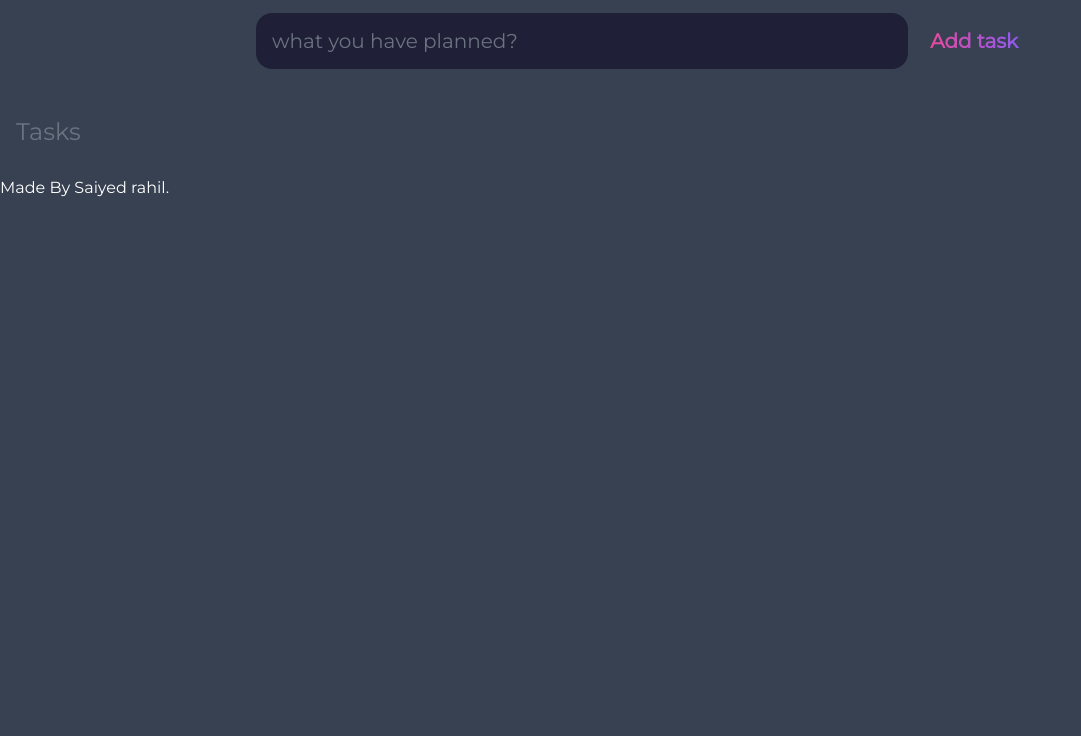
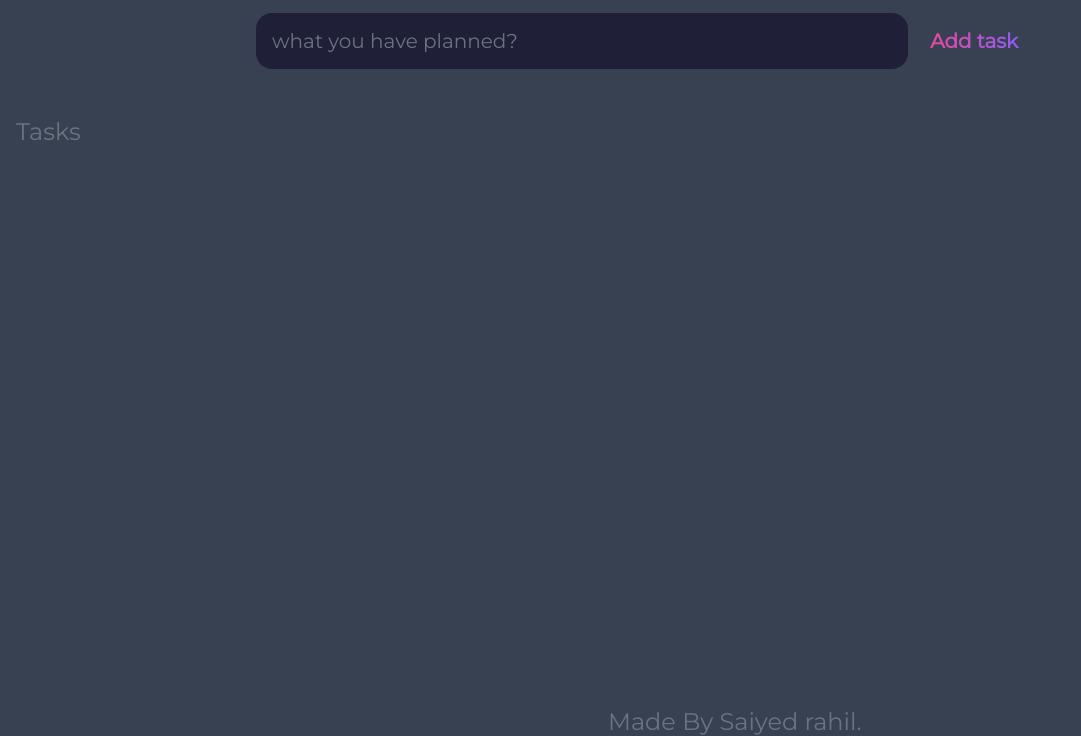
Before and after one commit to rahilsaiyed1711/to-do-list, a plain HTML site: page index.html in a window 1280 px wide. Shown: the part 64-800 px from the top of the page, without its empty margins (0-1081 px from the left). Drawn offline with Linux system fonts and the light colour scheme.

Commit message:
Update styles.css
added the stylings for the footer.

```diff
--- a/styles.css
+++ b/styles.css
@@ -124,3 +124,10 @@ transition: 0.4s;
 .task .actions .delete{
 color: crimson;
 }
+footer {
+margin-top: auto;
+margin-left: 38rem;
+color: #6B7280;
+font-size: 1.5rem;
+  font-family: 'Montserrat';
+}
```
